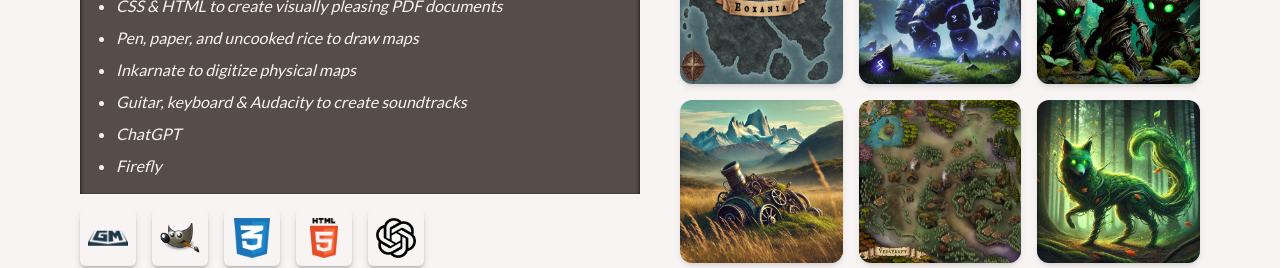
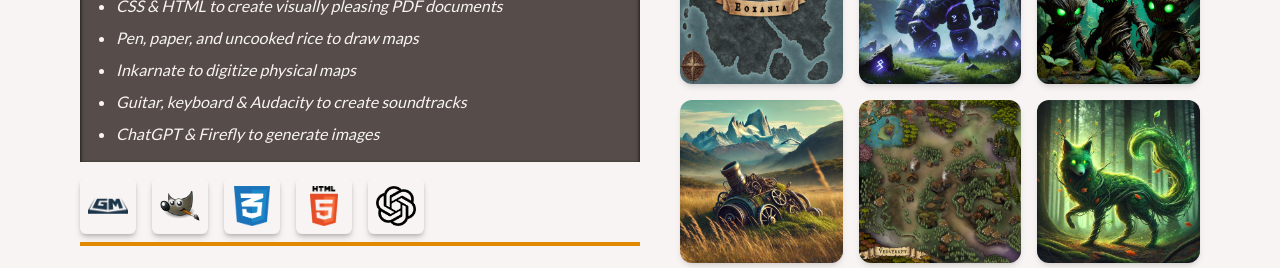
Before and after one commit to TeodorFredriksson95/cv-website-2025, a Next.js app: page /gamedevelopment in a window 1280 px wide. Shown: the part 2540-2808 px from the top of the page. Built offline with nearby package versions, Linux system fonts and the light colour scheme.

Commit message:
fix: combine ChatGPT and Firefly descriptions for clarity

```diff
--- a/src/app/gamedevelopment/page.tsx
+++ b/src/app/gamedevelopment/page.tsx
@@ -314,8 +314,7 @@ export default function GamesPage() {
                       <li className="italic ">
                         Guitar, keyboard & Audacity to create soundtracks
                       </li>
-                      <li className="italic ">ChatGPT</li>
-                      <li className="italic ">Firefly</li>
+                      <li className="italic ">ChatGPT & Firefly to generate images</li>
                     </ul>
                   </div>
                 </div>
```
